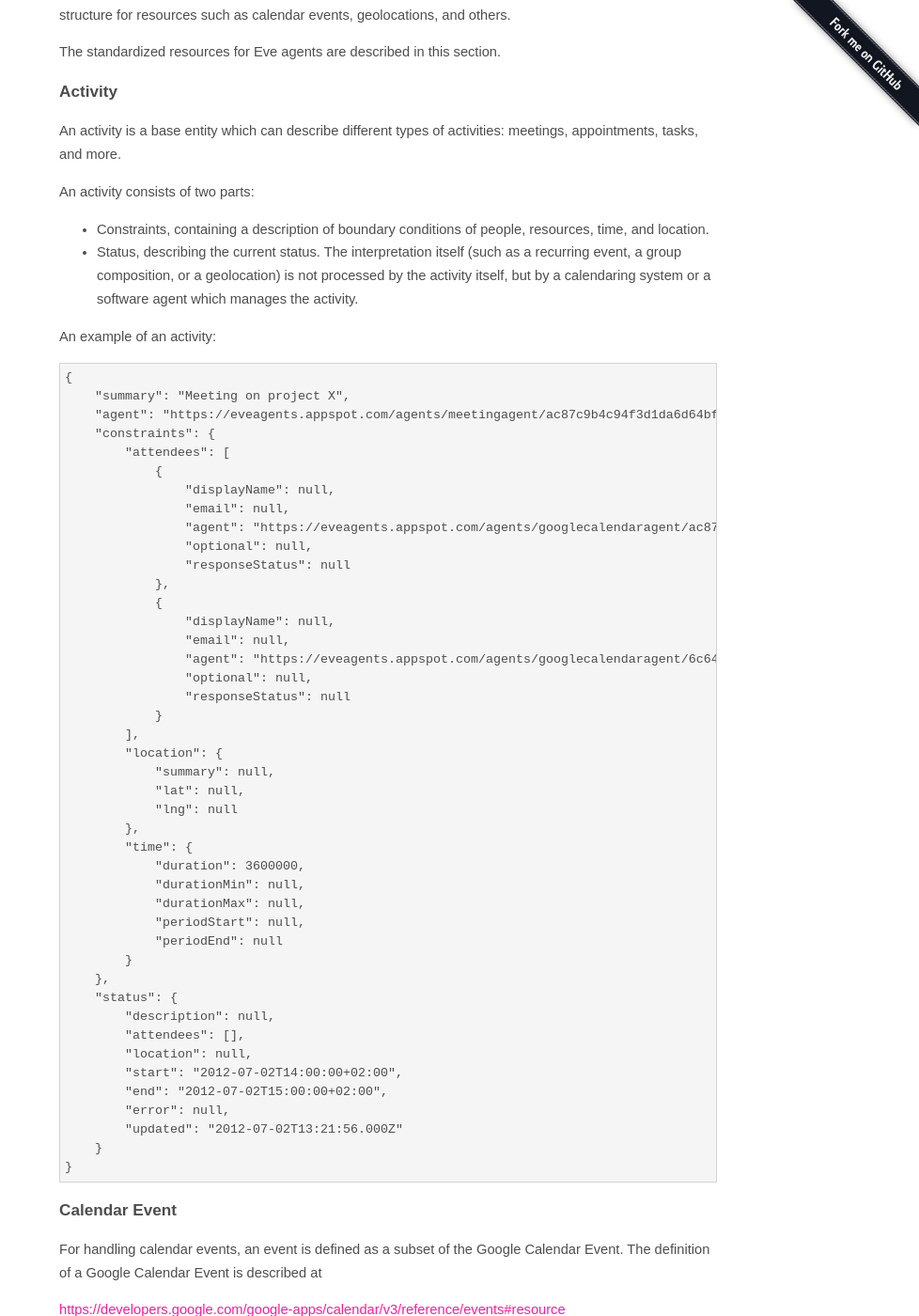
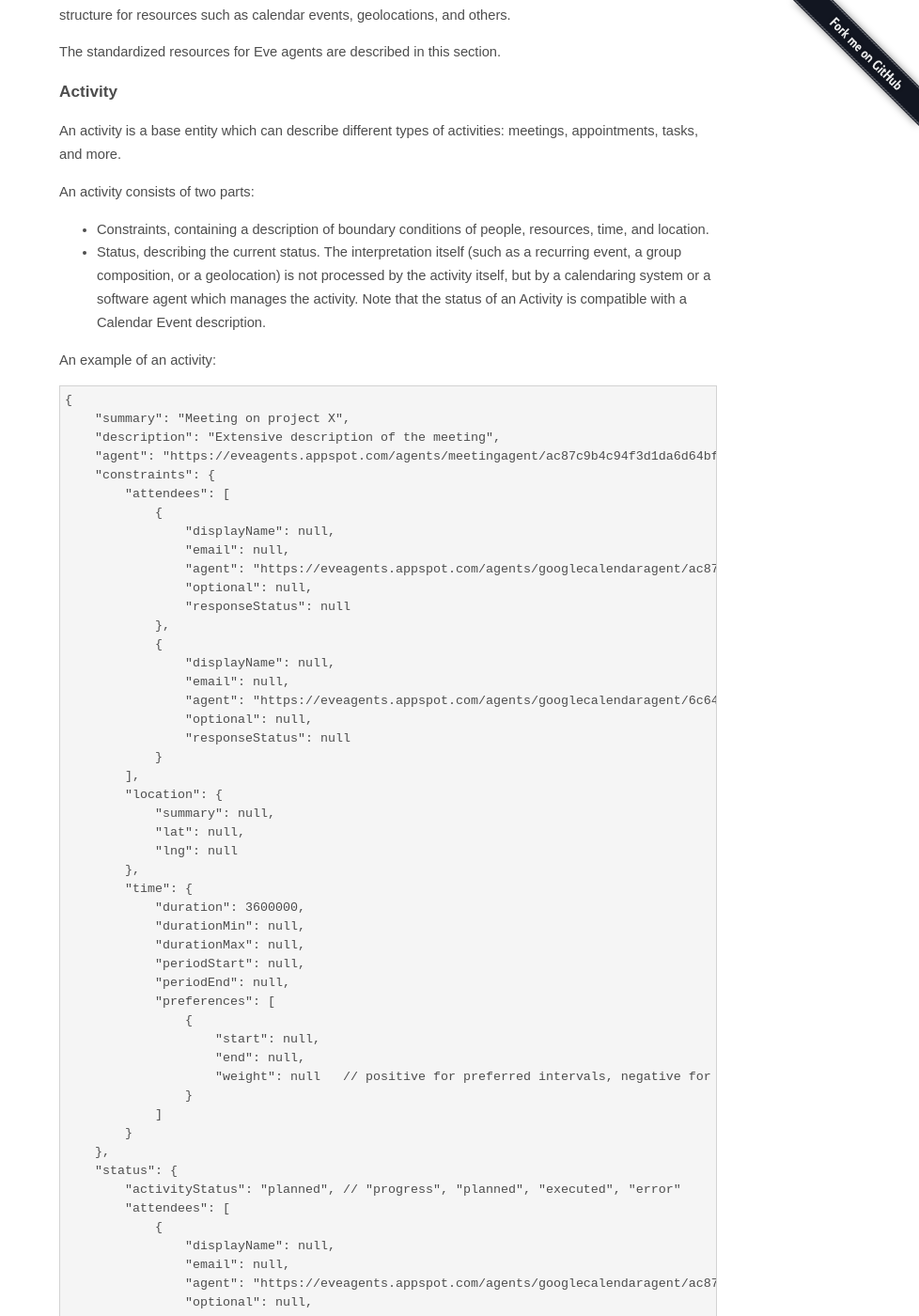
Before and after one commit to almende/eve, a Jekyll site: the page built from protocol.md, in a window 1280 px wide and 1400 px high, scrolled down 1097 px. Shown: the whole window at 94% size, without its empty margins (302-1280 px from the left). Built offline with Jekyll 4.4.1, drawn with Linux system fonts in a browser that asks for light colours; some of the changed text lies outside the part shown.

Commit message:
Updated activity resource structure

```diff
--- a/protocol.md
+++ b/protocol.md
@@ -87,11 +87,14 @@ An activity consists of two parts:
   (such as a recurring event, a group composition, or a geolocation)
   is not processed by the activity itself, but by a calendaring system or
   a software agent which manages the activity.
+  Note that the status of an Activity is compatible with a Calendar Event
+  description.
 
 An example of an activity:
 
     {
         "summary": "Meeting on project X",
+        "description": "Extensive description of the meeting",
         "agent": "https://eveagents.appspot.com/agents/meetingagent/ac87c9b4c94f3d1da6d64bfc9d03ee7f/",
         "constraints": {
             "attendees": [
@@ -120,16 +123,41 @@ An example of an activity:
                 "durationMin": null,
                 "durationMax": null,
                 "periodStart": null,
-                "periodEnd": null
+                "periodEnd": null,
+                "preferences": [
+                    {
+                        "start": null,
+                        "end": null,
+                        "weight": null   // positive for preferred intervals, negative for undesirable intervals
+                    }
+                ]
             }
         },
         "status": {
-            "description": null,
-            "attendees": [],
-            "location": null,
+            "activityStatus": "planned", // "progress", "planned", "executed", "error"
+            "attendees": [
+                {
+                    "displayName": null,
+                    "email": null,
+                    "agent": "https://eveagents.appspot.com/agents/googlecalendaragent/ac87c9b4c94f3d1da6d64bfc9d03ee7f/",
+                    "optional": null,
+                    "responseStatus": null   // "needsAction", "declined", "tentative", "accepted"
+                },
+                {
+                    "displayName": null,
+                    "email": null,
+                    "agent": "https://eveagents.appspot.com/agents/googlecalendaragent/6c646e0d79b48eac8ef766388a7afc93/",
+                    "optional": null,
+                    "responseStatus": null
+                }
+            ],
+            "location": {
+                "summary": null,
+                "lat": null,
+                "lng": null
+            },
             "start": "2012-07-02T14:00:00+02:00",
             "end": "2012-07-02T15:00:00+02:00",
-            "error": null,
             "updated": "2012-07-02T13:21:56.000Z"
         }
     }
```
